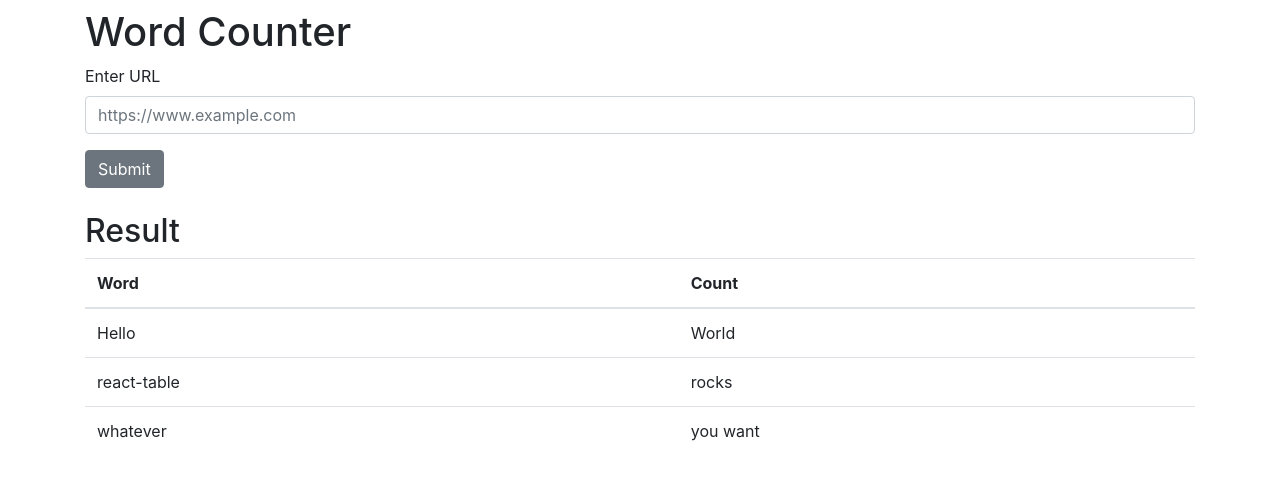
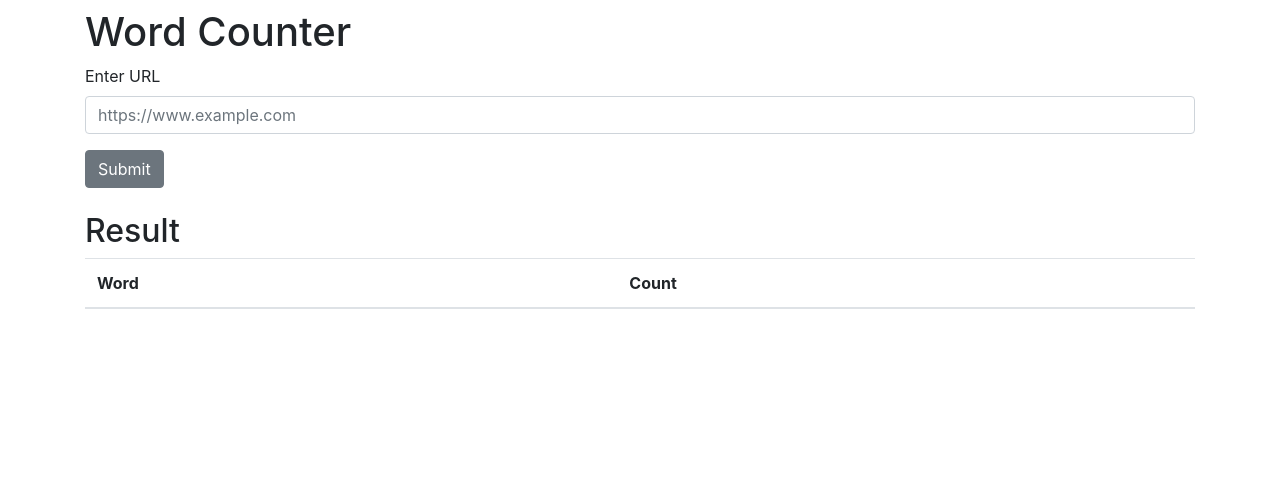
Before and after one commit to junko911/word-counter, a React (Create React App) app in the folder client/: page / in a window 1280 px wide. Shown: the top 480 px of the page. Built offline with nearby package versions, Linux system fonts and the light colour scheme.

Commit message:
Create result table

```diff
--- a/client/src/components/ResultTable.js
+++ b/client/src/components/ResultTable.js
@@ -1,96 +1,31 @@
 import React from 'react';
-import { useTable, useSortBy } from 'react-table';
 import { Table } from 'reactstrap'
 
 const ResultTable = ({ result }) => {
-  const data = React.useMemo(
-    () => [
-      {
-        col1: 'Hello',
-        col2: 'World',
-      },
-      {
-        col1: 'react-table',
-        col2: 'rocks',
-      },
-      {
-        col1: 'whatever',
-        col2: 'you want',
-      },
-    ],
-    []
-  )
 
-  const columns = React.useMemo(
-    () => [
-      {
-        Header: 'Word',
-        accessor: 'col1', // accessor is the "key" in the data
-      },
-      {
-        Header: 'Count',
-        accessor: 'col2',
-      },
-    ],
-    []
-  )
-
-  const {
-    getTableProps,
-    getTableBodyProps,
-    headerGroups,
-    rows,
-    prepareRow,
-  } = useTable(
-    {
-      columns,
-      data,
-    },
-    useSortBy
-  )
-
-  const firstPageRows = rows.slice(0, 20)
+  const genRows = words => {
+    return Object.keys(words).map(word => {
+      return(
+        <tr>
+          <td>{word}</td>
+          <td>{words[word]}</td>
+        </tr>
+      )
+    })
+  }
 
   return (
     <>
       <h2 className="mt-4">Result</h2>
-      <Table {...getTableProps()}>
+      <Table>
         <thead>
-          {headerGroups.map(headerGroup => (
-            <tr {...headerGroup.getHeaderGroupProps()}>
-              {headerGroup.headers.map(column => (
-                // Add the sorting props to control sorting. For this example
-                // we can add them into the header props
-                <th {...column.getHeaderProps(column.getSortByToggleProps())}>
-                  {column.render('Header')}
-                  {/* Add a sort direction indicator */}
-                  <span>
-                    {column.isSorted
-                      ? column.isSortedDesc
-                        ? ' 🔽'
-                        : ' 🔼'
-                      : ''}
-                  </span>
-                </th>
-              ))}
-            </tr>
-          ))}
+          <tr>
+            <th>Word</th>
+            <th>Count</th>
+          </tr>
         </thead>
-        <tbody {...getTableBodyProps()}>
-          {firstPageRows.map(
-            (row, i) => {
-              prepareRow(row);
-              return (
-                <tr {...row.getRowProps()}>
-                  {row.cells.map(cell => {
-                    return (
-                      <td {...cell.getCellProps()}>{cell.render('Cell')}</td>
-                    )
-                  })}
-                </tr>
-              )
-            }
-          )}
+        <tbody>
+          {genRows(result)}
         </tbody>
       </Table>
     </>
```
